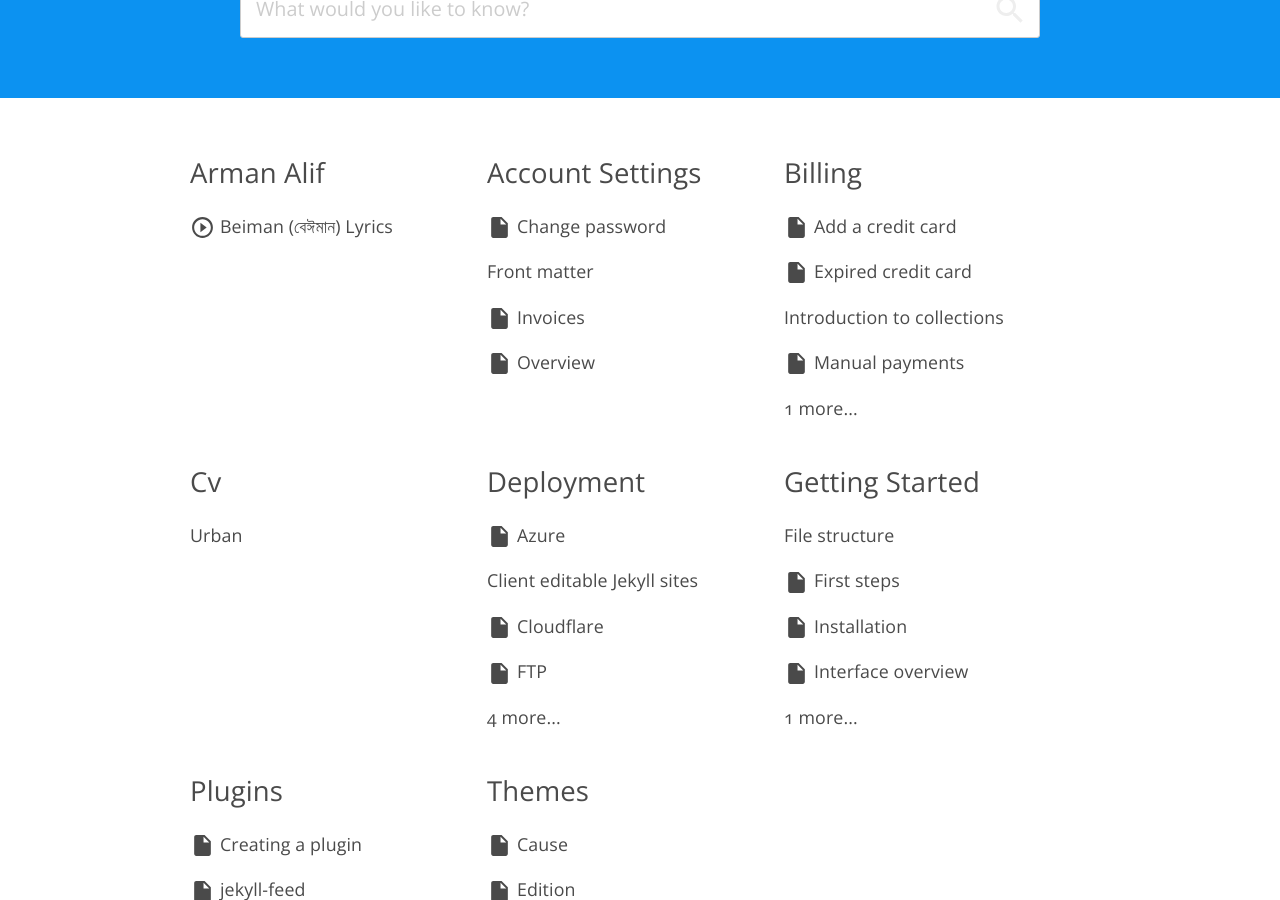
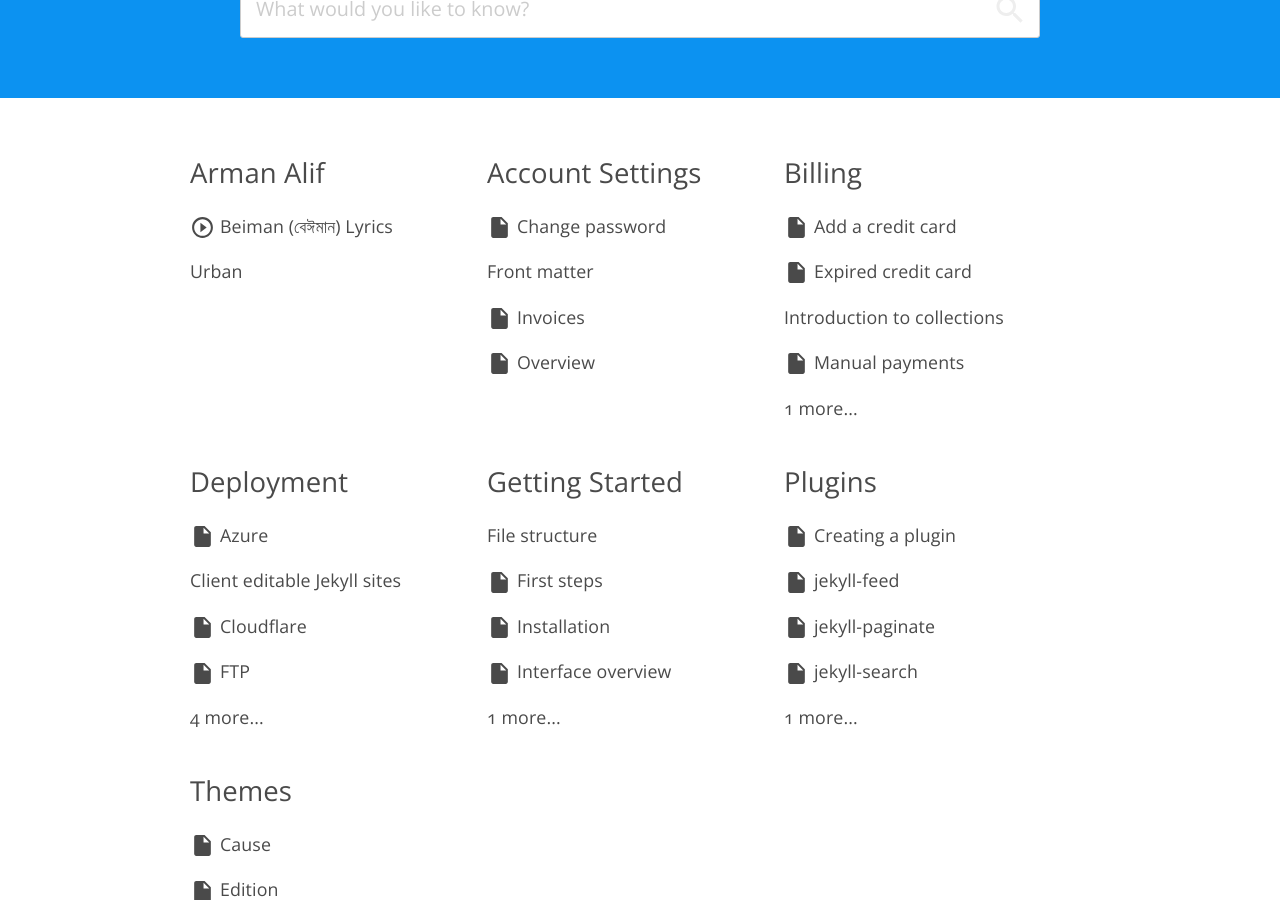
Before and after one commit to lyricsbd/lyricsbd.github.io, a Jekyll site: the page built from index.html, in a window 1280 px wide and 900 px high, scrolled down 305 px. Built offline with Jekyll 4.4.1, drawn with Linux system fonts in a browser that asks for light colours; nearby versions of some CDN libraries.

```diff
--- a/_posts/2017-01-16-urban.md
+++ b/_posts/2017-01-16-urban.md
@@ -1,7 +1,7 @@
 ---
 date: 2017-01-16
 title: Urban
-categories: cv
+categories:  [Arman Alif]
 description: Jekyll template for digital agencies
 layout: cv
 type: video
```
